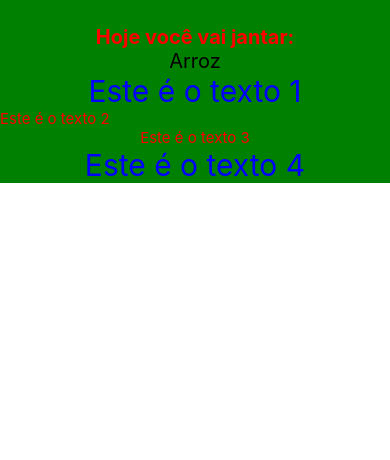
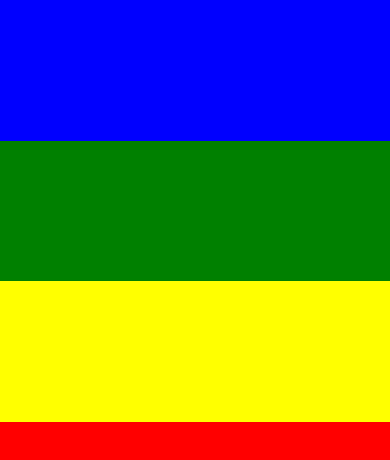
Before and after one commit to marceloTurin/react-native-basico, a React Native app: screen / in a window 390 px wide. Shown: the top 460 px of the page. Built offline with nearby package versions, Linux system fonts and the light colour scheme.

Commit message:
Aula 7 - Tamanho Fixo e Dinamico

```diff
--- a/App.js
+++ b/App.js
@@ -52,12 +52,11 @@
 
 
     return(
-      <View style={style.padrao}>
-        <Janta comida='Bolacha'/>
-        <Text style={style.azulGrade}>Este é o texto 1</Text>
-        <Text style={style.vermelho}>Este é o texto 2</Text>
-        <Text style={[style.azulGrade,style.vermelho]}>Este é o texto 3</Text>
-        <Text style={[style.vermelho,style.azulGrade]}>Este é o texto 4</Text>
+      <View style={{flex:1,backgroundColor:'black'}}>
+       <View style={{flex:1,backgroundColor:'blue'}}></View>
+       <View style={{flex:1,backgroundColor:'green'}}></View>
+       <View style={{flex:1,backgroundColor:'yellow'}}></View>
+       <View style={{flex:3,backgroundColor:'red'}}></View>
       </View>
     );
   }
```
